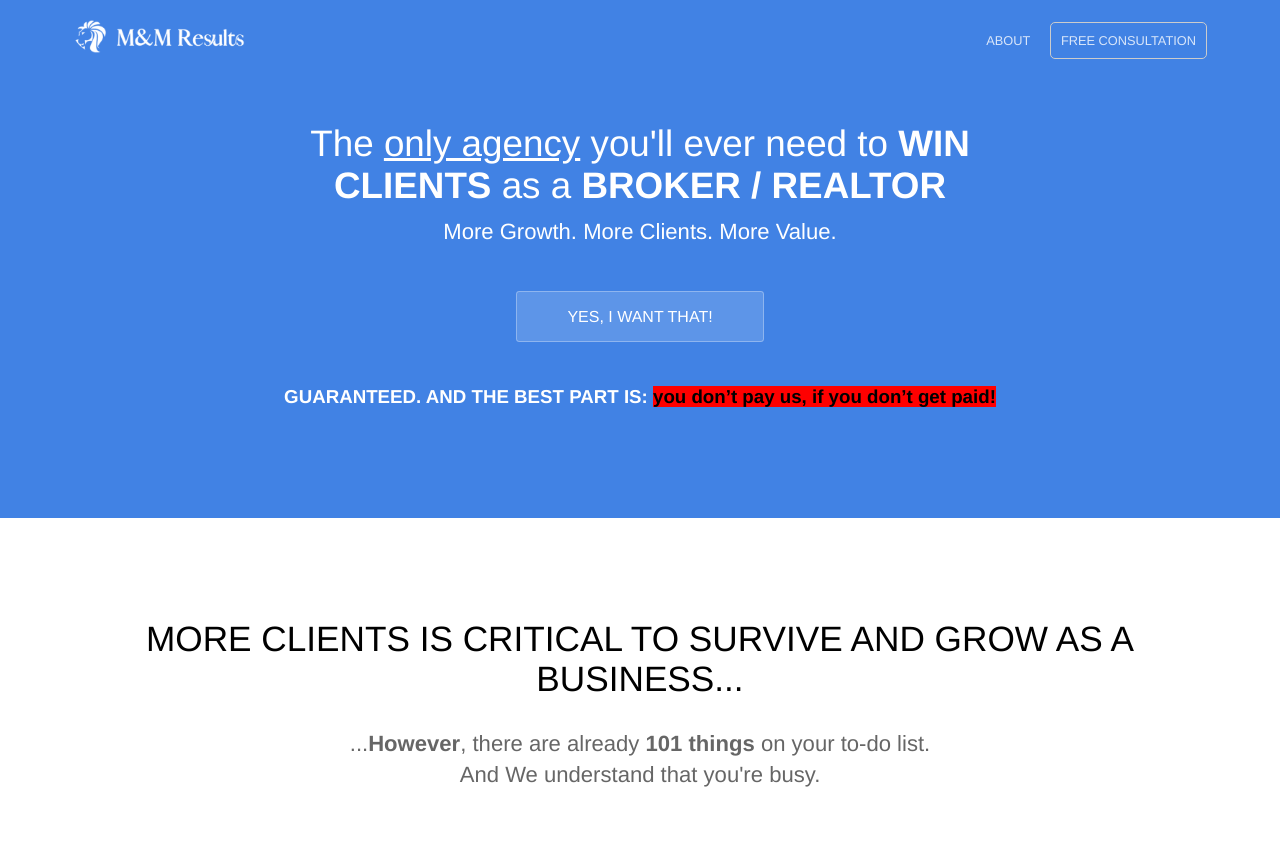
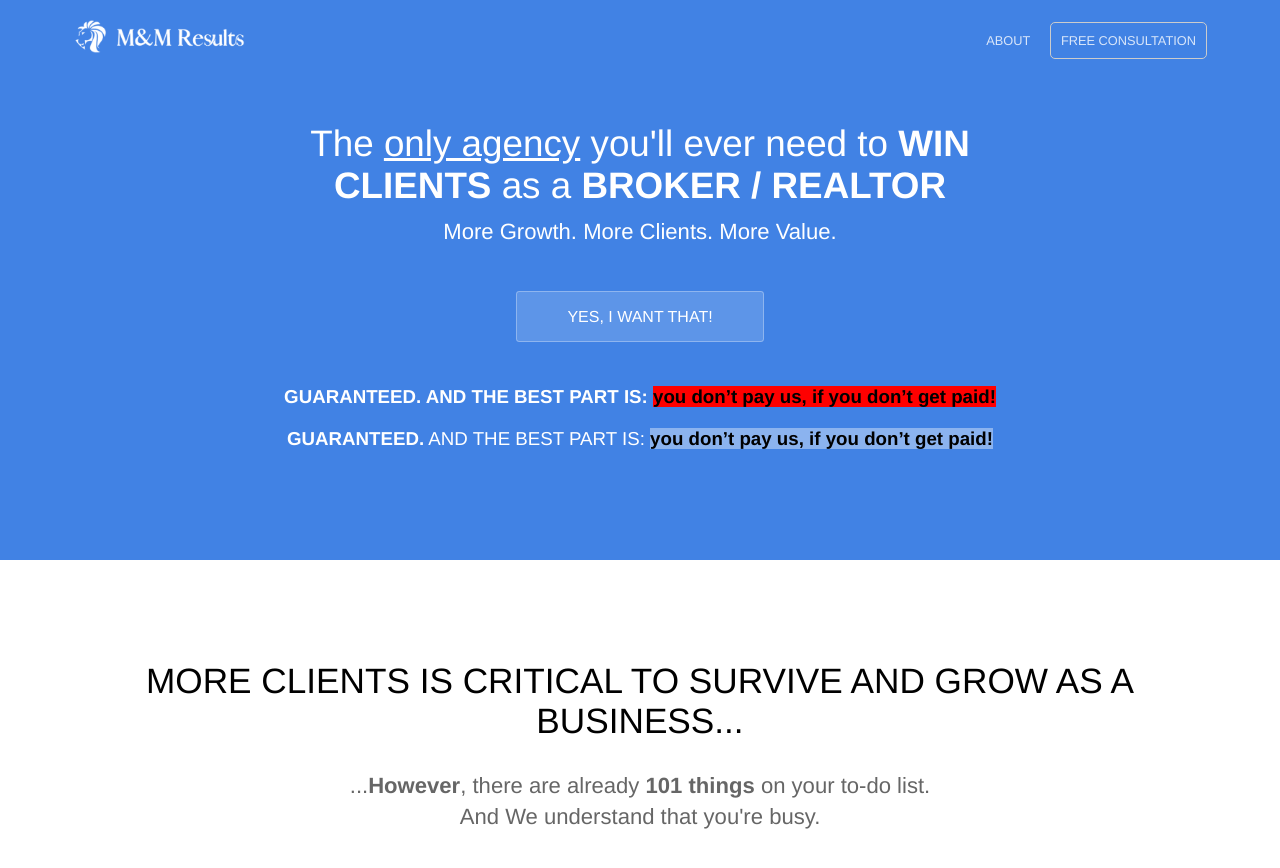
Before and after one commit to Huntinex/MMResults, a Jekyll site: the page built from index.html, in a window 1280 px wide and 900 px high. Shown: the top 868 px of the window. Built offline with Jekyll 4.4.1, drawn with Linux system fonts in a browser that asks for light colours.

Commit message:
Update index.html

```diff
--- a/index.html
+++ b/index.html
@@ -9,12 +9,14 @@
 		<p class="subtext editable">More Growth. More Clients. More Value.</p>
 		<div class="cta button alt"><a href="#call">YES, I WANT THAT!</a></div>
 		<h3 style="font-weight: 450;"><strong>GUARANTEED. AND THE BEST PART IS:</strong> <mark style="font-weight:450;"><b>you don’t pay us, if you don’t get paid!</b></mark></h3>
+		<h3 style="font-weight: 450;"><b>GUARANTEED.</b> AND THE BEST PART IS: <mark style="font-weight:450;background-color:rgba(255, 255, 255, 0.39);"><b>you don’t pay us, if you don’t get paid!</b></mark></h3>
 	</div>
 </section>
 
 <style>
 	mark {
   background-color: RED;
+
 }
 </style>
 
@@ -50,7 +52,7 @@
 	<center class="hero"><br><br>
 			<h1 style="font-weight: 500;" class="editable" style="text-transform:uppercase">"OK... But Why Would I Choose You?"</h1>
 			<br><br><small><br></small><br>
-<h1  style="font-weight: 950;" class="editable">			<strong><mark>THE REALTOR / BROKER YOU’RE COMPETING AGAINST COULD BOOK ME.</mark></strong></h1>
+<h1  style="font-weight: 950;" class="editable">			<strong><mark style="color: white;">THE REALTOR / BROKER YOU’RE COMPETING AGAINST COULD BOOK ME.</mark></strong></h1>
 <br><small><br></small><small><br></small><br>
 <h2><strong>DARE YOU TAKE THAT <u>RISK?</u></strong></h2>
 
@@ -83,7 +85,7 @@
 	<section class="bottom-cta" id="call">
 
 <h1><strong>YOU’RE LITERALLY ONE STEP AWAY TO TURN</STRONG></h1><br>
-		<h2 class="editable">CLIENT ACQUISITION, <strong><mark>THE MOST PAINFUL PART</mark></strong> OF YOUR BUSINESS TO <strong><u>THE MOST DELIGHTFUL ONE</u></strong>:</h2>
+		<h2 class="editable">CLIENT ACQUISITION, <strong><mark style="color: white;">THE MOST PAINFUL PART</mark></strong> OF YOUR BUSINESS TO <strong><u>THE MOST DELIGHTFUL ONE</u></strong>:</h2>
 		<!-- Calendly inline widget begin -->
 		<div class="calendly-inline-widget" data-url="https://calendly.com/mmresults/call?hide_event_type_details=1&hide_gdpr_banner=1" style="min-width:320px;height:700px;"></div>
 		<script type="text/javascript" src="https://assets.calendly.com/assets/external/widget.js" async></script>
```
